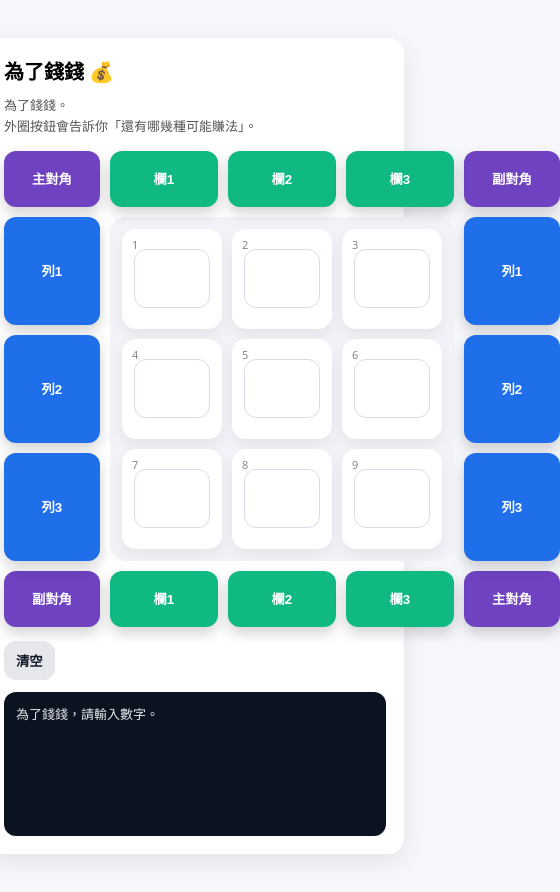
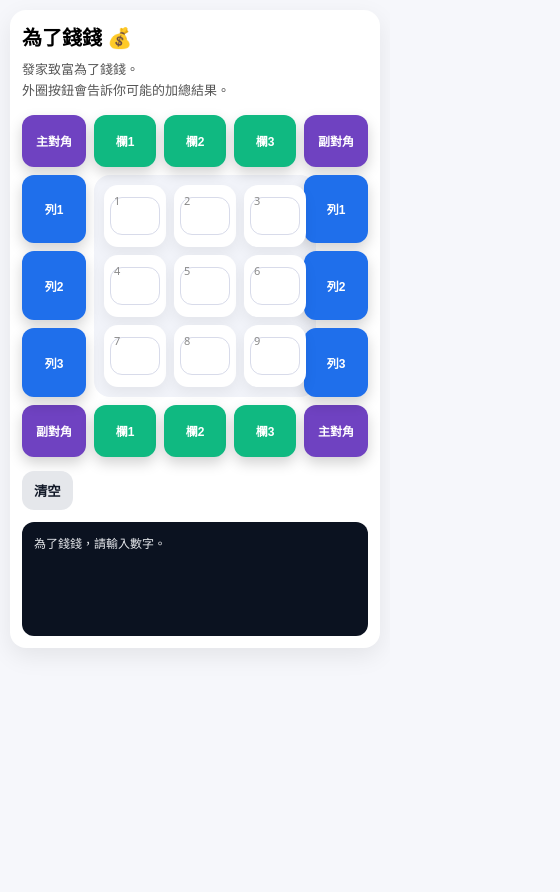
Before and after one commit to missmeatbun/imrichmdfk, a plain HTML site: page index.html in a window 390 px wide. Shown: the whole page, 560 px wide, since content can reach past the window. After the commit the page ends 864 px from the top, so only its background shows below. Drawn offline with Linux system fonts and the light colour scheme.

Commit message:
Add files via upload

```diff
--- a/index.html
+++ b/index.html
@@ -14,6 +14,7 @@
 <meta name="apple-mobile-web-app-title" content="為了錢錢">
 
 <style>
+/* ===== 基本 ===== */
 body{
   font-family: system-ui,-apple-system,"Segoe UI",Arial,sans-serif;
   background:#f6f7fb;
@@ -23,6 +24,7 @@ body{
   align-items:center;
   justify-content:center;
   padding:24px;
+  overflow-x:hidden;
 }
 .card{
   width:min(820px,98vw);
@@ -31,16 +33,16 @@ body{
   box-shadow:0 8px 24px rgba(0,0,0,.08);
   padding:18px;
 }
-h1{font-size:20px;margin:0 0 10px}
+h1{font-size:20px;margin:0 0 8px}
 .hint{color:#555;font-size:13px;margin-bottom:14px;line-height:1.6}
 
+/* ===== 外圈棋盤 ===== */
 .ringBoard{
   display:grid;
   grid-template-columns:96px 1fr 1fr 1fr 96px;
   grid-template-rows:56px 1fr 1fr 1fr 56px;
   gap:10px;
 }
-
 .ringBtn{
   border:0;border-radius:12px;
   padding:8px 6px;
@@ -54,8 +56,10 @@ h1{font-size:20px;margin:0 0 10px}
 .bCol{background:#10b981}
 .bDiag{background:#6f42c1}
 
+/* ===== 九宮格 ===== */
 .gridWrap{
-  grid-column:2/5;grid-row:2/5;
+  grid-column:2/5;
+  grid-row:2/5;
   background:#f1f3f9;
   border-radius:16px;
   padding:12px;
@@ -66,7 +70,6 @@ h1{font-size:20px;margin:0 0 10px}
   min-width:320px;
   min-height:320px;
 }
-
 .cell{
   background:#fff;
   border-radius:14px;
@@ -82,16 +85,19 @@ h1{font-size:20px;margin:0 0 10px}
   font-size:11px;color:#888;
 }
 input{
-  width:70%;height:55%;
+  width:70%;
+  height:55%;
   text-align:center;
-  font-size:24px;
+  font-size:24px; /* >=16px，iOS 不會自動放大 */
   border:1px solid #d8dbea;
   border-radius:12px;
   outline:none;
 }
 
+/* 防誤觸放大 */
 .ringBtn,.btn,input{touch-action:manipulation}
 
+/* ===== 操作區 ===== */
 .actions{margin-top:14px;display:flex;gap:10px;flex-wrap:wrap}
 .btn{
   border:0;border-radius:12px;
@@ -111,6 +117,28 @@ input{
   white-space:pre-wrap;
   min-height:120px;
 }
+
+/* ===== 手機適配（修正 iPhone 13 超出） ===== */
+@media (max-width:430px){
+  body{padding:10px;align-items:flex-start}
+  .card{width:100%;padding:12px}
+  .ringBoard{
+    gap:8px;
+    grid-template-columns:64px 1fr 1fr 1fr 64px;
+    grid-template-rows:52px 1fr 1fr 1fr 52px;
+  }
+  .ringBtn{font-size:12px;padding:6px 4px}
+  .gridWrap{
+    min-width:0 !important;
+    min-height:0 !important;
+    width:100%;
+    aspect-ratio:1/1;
+    padding:10px;
+    gap:8px;
+  }
+  input{font-size:20px}
+  .msg{font-size:12px;min-height:90px}
+}
 </style>
 </head>
 
@@ -118,8 +146,8 @@ input{
 <div class="card">
   <h1>為了錢錢 💰</h1>
   <div class="hint">
-為了錢錢。<br>
-外圈按鈕會告訴你「還有哪幾種可能賺法」。
+    發家致富為了錢錢。<br>
+    外圈按鈕會告訴你可能的加總結果。
   </div>
 
   <div class="ringBoard" id="board">
@@ -134,22 +162,18 @@ input{
 </div>
 
 <script>
-const msg = t => document.getElementById("msg").textContent = t;
-const boardEl = document.getElementById("board");
-const gridEl = document.getElementById("grid");
+const msg=t=>document.getElementById("msg").textContent=t;
+const boardEl=document.getElementById("board");
+const gridEl=document.getElementById("grid");
 const inputs=[];
 
+/* 建立輸入格 */
 for(let i=1;i<=9;i++){
   const c=document.createElement("div");c.className="cell";
   const idx=document.createElement("div");idx.className="idx";idx.textContent=i;
   const inp=document.createElement("input");
-
-  inp.type="text";
-  inp.inputMode="numeric";
-  inp.pattern="[1-9]";
-  inp.maxLength=1;
-  inp.autocomplete="off";
-  inp.spellcheck=false;
+  inp.type="text";inp.inputMode="numeric";inp.pattern="[1-9]";
+  inp.maxLength=1;inp.autocomplete="off";inp.spellcheck=false;
 
   inp.addEventListener("paste",e=>{
     e.preventDefault();
@@ -163,7 +187,7 @@ for(let i=1;i<=9;i++){
     inp.value=m?m[0]:"";
     if(!inp.value){msg("清空一格");return;}
     if(inputs.some(x=>x!==inp&&x.value===inp.value)){
-      inp.value="";msg("數字不能重複");return;
+      inp.value="";msg("數字不能重複阿哥");return;
     }
     msg("輸入："+inp.value);
   });
@@ -171,6 +195,7 @@ for(let i=1;i<=9;i++){
   c.append(idx,inp);gridEl.append(c);inputs.push(inp);
 }
 
+/* 工具 */
 const rows=r=>[(r-1)*3+1,(r-1)*3+2,(r-1)*3+3];
 const cols=c=>[c,c+3,c+6];
 const diag1=[1,5,9],diag2=[3,5,7];
@@ -180,46 +205,35 @@ function read(){
   for(let i=0;i<9;i++) if(inputs[i].value) b[i]=+inputs[i].value;
   return b;
 }
-
 function possible(b,idxs){
   const used=new Set(b.filter(v=>v));
   const rest=[1,2,3,4,5,6,7,8,9].filter(x=>!used.has(x));
   const empty=b.map((v,i)=>v?null:i).filter(v=>v!==null);
   const sums=new Set();
-
   function dfs(i,cur){
-    if(i===empty.length){
-      sums.add(idxs.reduce((a,p)=>a+cur[p-1],0));return;
-    }
+    if(i===empty.length){sums.add(idxs.reduce((a,p)=>a+cur[p-1],0));return;}
     for(const d of rest){
       if(cur.includes(d))continue;
-      cur[empty[i]]=d;
-      dfs(i+1,cur);
-      cur[empty[i]]=null;
+      cur[empty[i]]=d;dfs(i+1,cur);cur[empty[i]]=null;
     }
   }
   dfs(0,b.slice());
   return [...sums].sort((a,b)=>a-b);
 }
-
 function addBtn(r,c,t,cls,idxs){
   const b=document.createElement("button");
   b.className=`ringBtn ${cls}`;
   b.style.gridRow=r;b.style.gridColumn=c;
   b.textContent=t;
-  b.onclick=()=>{
-    const board=read();
-    const p=possible(board,idxs);
-    msg(`可能的總額：\n${p.join(", ")}`);
-  };
+  b.onclick=()=>msg("可能加總：\n"+possible(read(),idxs).join(", "));
   boardEl.append(b);
 }
 
+/* 外圈按鈕 */
 addBtn(1,1,"主對角","bDiag",diag1);
 addBtn(5,5,"主對角","bDiag",diag1);
 addBtn(1,5,"副對角","bDiag",diag2);
 addBtn(5,1,"副對角","bDiag",diag2);
-
 for(let i=1;i<=3;i++){
   addBtn(1,i+1,`欄${i}`,"bCol",cols(i));
   addBtn(5,i+1,`欄${i}`,"bCol",cols(i));
@@ -231,6 +245,7 @@ document.getElementById("btnClear").onclick=()=>{
   inputs.forEach(i=>i.value="");msg("重新為了錢錢");
 };
 
+/* PWA */
 if("serviceWorker"in navigator){
   navigator.serviceWorker.register("./sw.js");
 }
--- a/sw.js
+++ b/sw.js
@@ -1,4 +1,4 @@
-const CACHE_NAME = "imrichmdfk-v1";
+const CACHE_NAME = "imrichmdfk-v2";
 const ASSETS = [
   "./",
   "./index.html",
```
Lines whose indentation alone changed are shown as unchanged.
